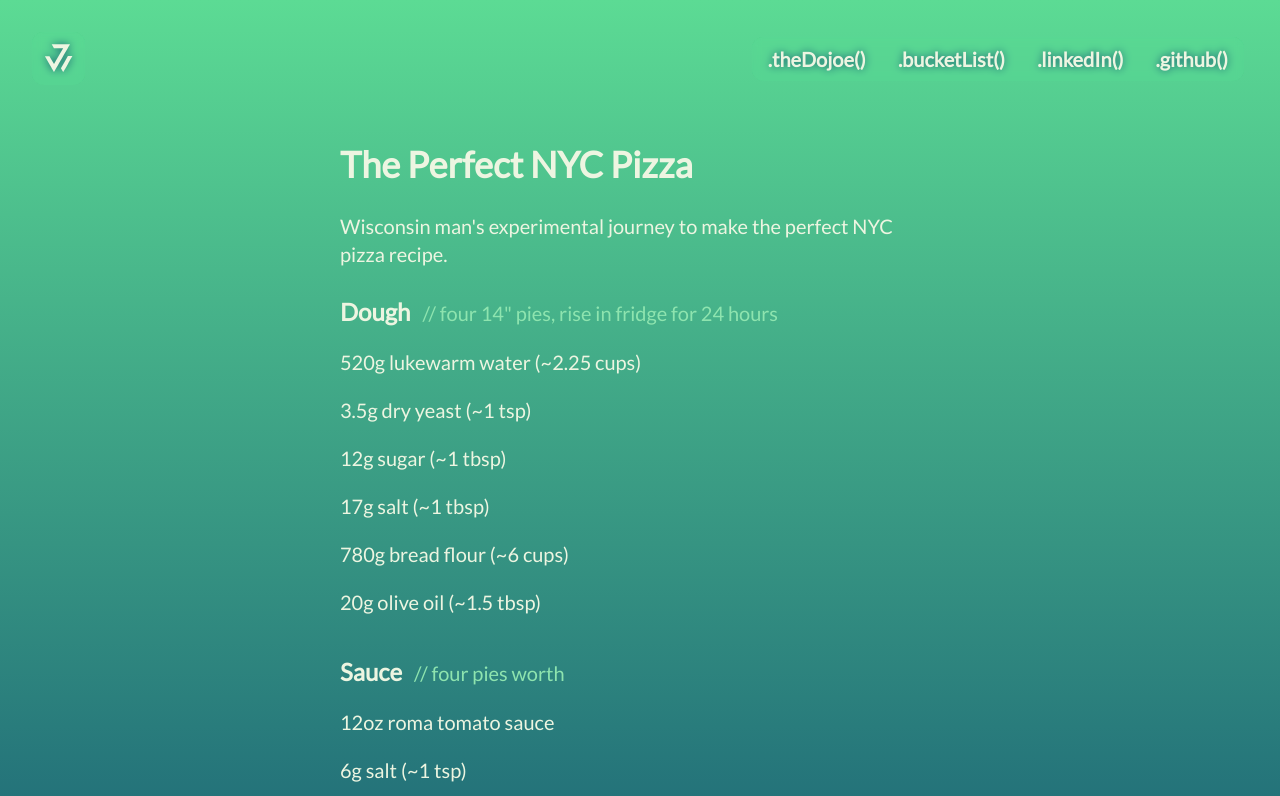
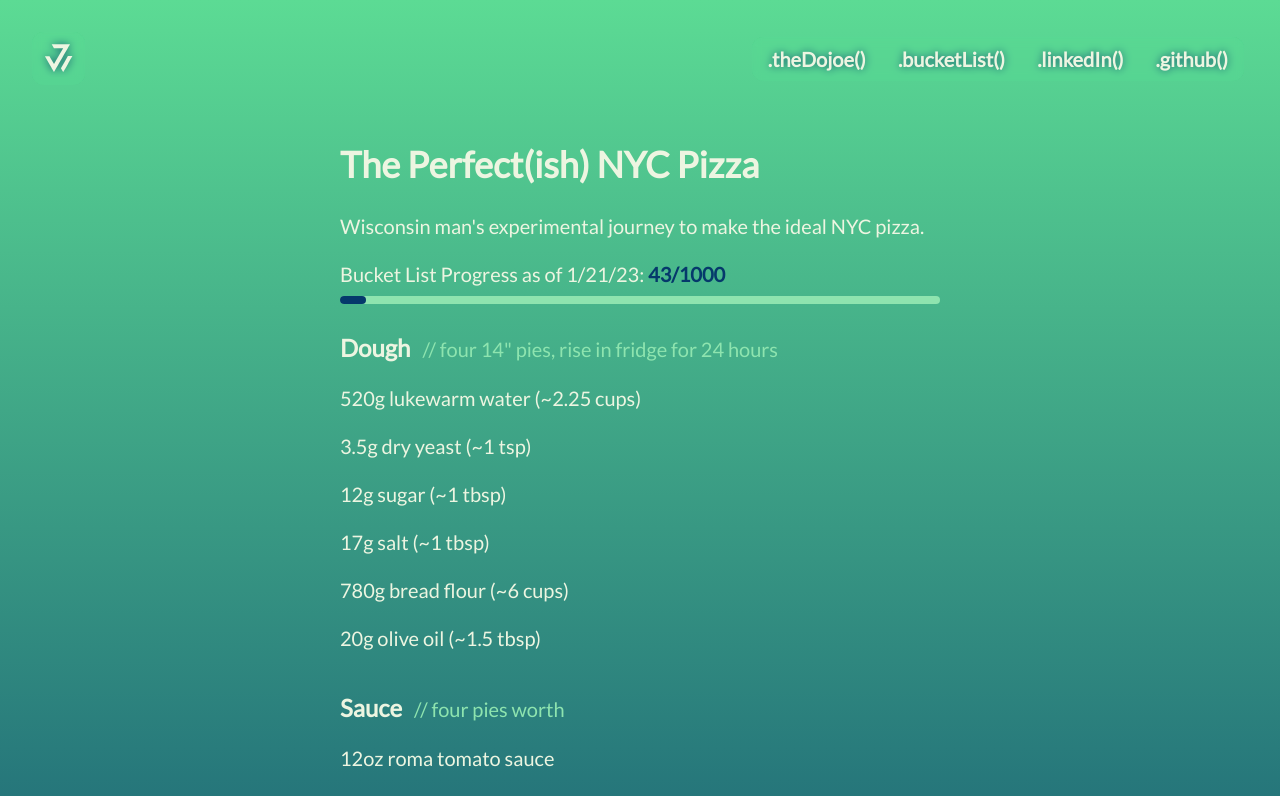
Before and after one commit to jwmke/personal-website, a Next.js app: page /blog/pizza in a window 1280 px wide. Shown: the top 796 px of the page. Built offline with nearby package versions, Linux system fonts and the light colour scheme.

Commit message:
pizza updates

```diff
--- a/pages/blog/pizza.tsx
+++ b/pages/blog/pizza.tsx
@@ -17,10 +17,16 @@ const BlogPost: NextPage = () => {
         <div className='mx-auto pt-36'>
         <div className='text-white text-left mx-5 mb-24'>
             <div className='text-4xl font-bold'>
-              The Perfect NYC Pizza
+              The Perfect(ish) NYC Pizza
             </div>
             <div className='text-xl mt-7'>
-              Wisconsin man&apos;s experimental journey to make the perfect NYC pizza recipe.
+              Wisconsin man&apos;s experimental journey to make the ideal NYC pizza.<br/>
+            </div>
+            <div className='text-xl mt-5'>
+              Bucket List Progress as of 1/21/23: <span className='text-navy font-bold'>43/1000</span>
+            </div>
+            <div className="w-full bg-mint rounded-full h-2 mt-2">
+              <div className="bg-navy h-2 rounded-full" style={{"width": ((43/1000.0)*100) + "%"}}></div>
             </div>
             <div className='text-xl child:mt-5'>
               <div className='align-text-bottom'>
--- a/pages/bucketlist.tsx
+++ b/pages/bucketlist.tsx
@@ -27,13 +27,13 @@ const BucketList: NextPage = () => {
             <p>Earn a purple belt in Brazilian Jiu-Jitsu</p>
             <p>Ski a black diamond in Colorado</p>
             <p>Live in NYC for one year</p>
-            <p>Cook 1000 <Link href='/blog/pizza' target="_blank" rel="noreferrer"><span className='hover:text-teal underline hover:cursor-pointer'>homemade pizzas</span></Link></p>
+            <p>Make 1000 <Link href='/blog/pizza' target="_blank" rel="noreferrer"><span className='hover:text-teal underline hover:cursor-pointer'>homemade NYC pizzas</span></Link></p>
             <p>Do 50 pushups every day for 3 months</p>
             <p className='line-through'>Speak in front of a large crowd (April, 2022)</p>
             <p>Make every dish in a cookbook</p>
             <p>Explore Eastern Asia for 3 months</p>
             <p className='line-through'>Meditate for 30 days in a row (December, 2022)</p>
-            <p>Attend the Battle of Oranges in Italy</p>
+            <p>Attend the <a href='https://en.wikipedia.org/wiki/Carnival_of_Ivrea' target="_blank" rel="noreferrer" className='hover:text-teal underline hover:cursor-nesw-resize'>Battle of Oranges</a> in Italy</p>
             <p>Be a guest lecturer at a university</p>
             <p>Attend <a href='https://www.ces.tech/about-ces.aspx' target="_blank" rel="noreferrer" className='hover:text-teal underline hover:cursor-nesw-resize'>CES</a> in Las Vegas</p>
             <p>Reach 1600 elo in blitz chess</p>
```
